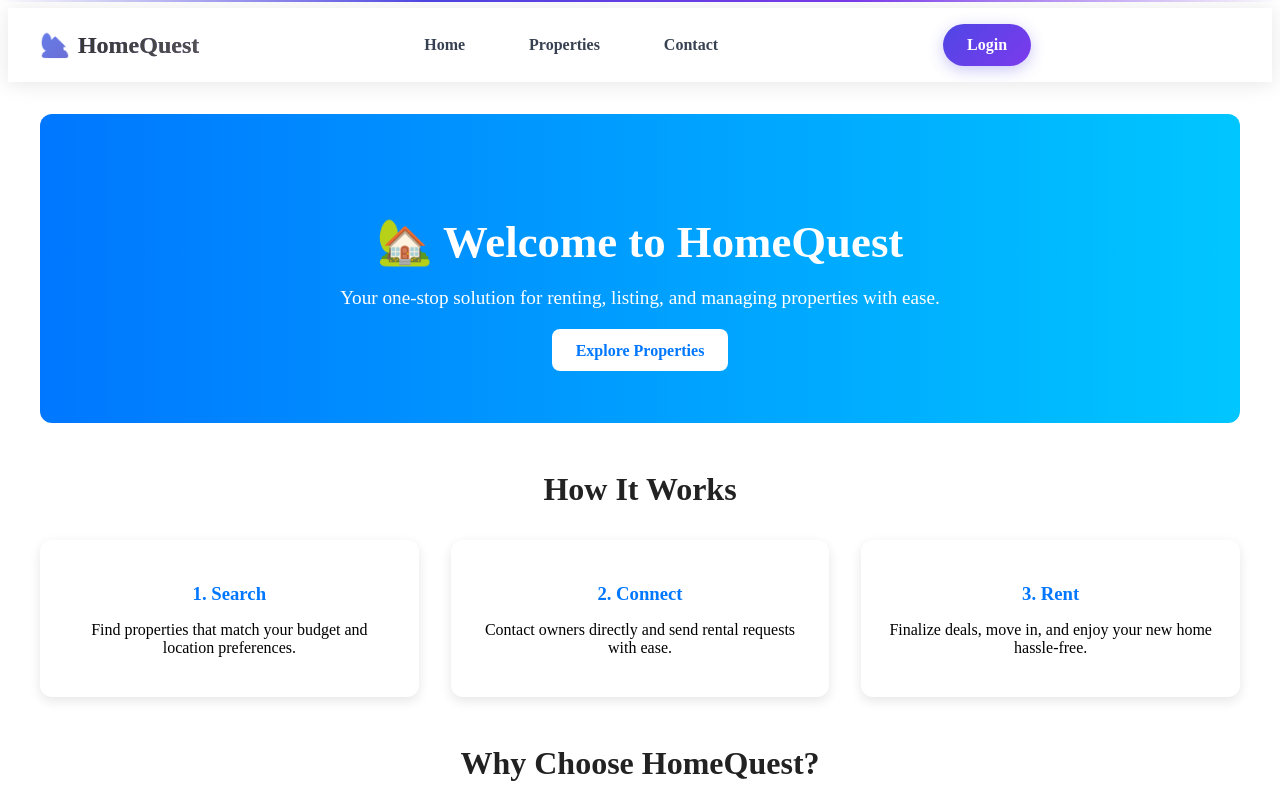
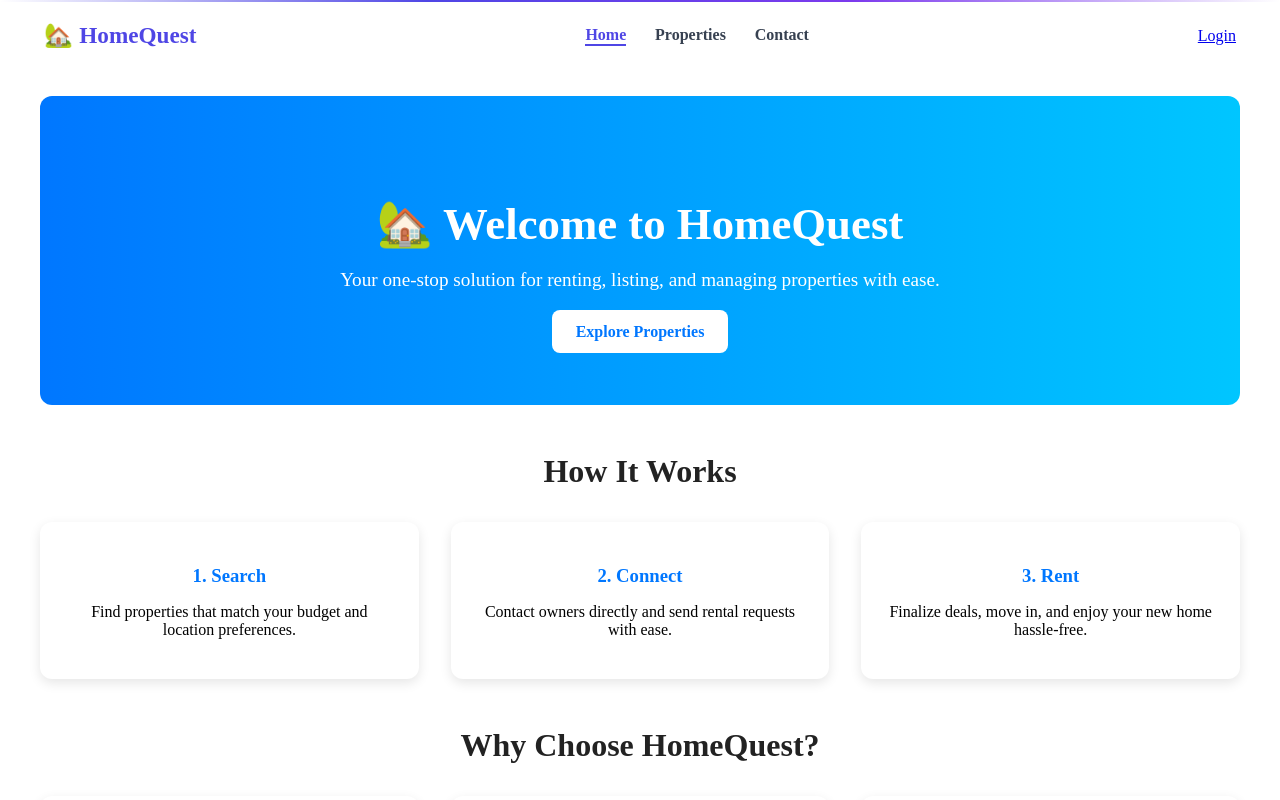
Before and after one commit to Gaurav-singh9719/HomeQuest-Frontend, a React (Create React App) app: page / in a window 1280 px wide. Shown: the top 800 px of the page. Built offline with nearby package versions, Linux system fonts and the light colour scheme.

Commit message:
Update Header.css

```diff
--- a/src/components/Header/Header.css
+++ b/src/components/Header/Header.css
@@ -1,243 +1,131 @@
-/* src/components/Header/Header.css */
+/* RESET */
 * {
   box-sizing: border-box;
+  -webkit-tap-highlight-color: transparent;
 }
 
+/* HEADER BASE */
 .header {
-  background: rgba(255, 255, 255, 0.95);
-  backdrop-filter: blur(20px);
-  box-shadow: 0 2px 20px rgba(0, 0, 0, 0.1);
+  background: white;
   position: sticky;
   top: 0;
   z-index: 1000;
   transition: all 0.3s ease;
-  width: 100%;
-  overflow: hidden;
 }
-
 .header.scrolled {
-  box-shadow: 0 10px 40px rgba(0, 0, 0, 0.15);
-  background: rgba(255, 255, 255, 0.98);
+  box-shadow: 0 6px 25px rgba(0, 0, 0, 0.08);
 }
 
 .header-container {
-  max-width: 1400px;
-  margin: 0 auto;
-  padding: 1rem 2rem;
+  max-width: 1240px;
+  margin: auto;
+  padding: 0.9rem 1.5rem;
   display: flex;
   justify-content: space-between;
   align-items: center;
-  width: 100%;
-  position: relative;
 }
 
+/* LOGO */
 .logo {
-  font-size: 1.5rem;
+  font-size: 1.45rem;
   font-weight: 800;
   text-decoration: none;
   display: flex;
   align-items: center;
-  gap: 0.5rem;
-  background: linear-gradient(135deg, #667eea 0%, #764ba2 100%);
-  -webkit-background-clip: text;
-  -webkit-text-fill-color: transparent;
-  background-clip: text;
-}
-
-.logo span {
-  background: linear-gradient(135deg, #333 0%, #555 100%);
-  -webkit-background-clip: text;
-  -webkit-text-fill-color: transparent;
-  background-clip: text;
+  gap: 0.4rem;
+  color: #4f46e5;
 }
 
 /* DESKTOP NAV */
 .nav-desktop {
   display: flex;
-  align-items: center;
-  gap: 2rem;
+  gap: 1.8rem;
+}
+.nav-desktop a {
+  text-decoration: none;
+  font-weight: 600;
+  color: #374151;
+}
+.nav-desktop a.active {
+  color: #4f46e5;
+  border-bottom: 2px solid #4f46e5;
 }
 
-.nav-desktop a {
-  text-decoration: none;
-  color: #374151;
-  font-weight: 600;
-  padding: 0.5rem 1rem;
-  border-radius: 12px;
-  transition: all 0.3s ease;
-  font-size: 1rem;
-  white-space: nowrap;
-}
-
-.nav-desktop a:hover {
-  color: #4f46e5;
-  background: rgba(79, 70, 229, 0.1);
-}
-
-/* DESKTOP AUTH BUTTONS */
+/* AUTH BUTTON */
 .auth-buttons-desktop {
   display: flex;
-  align-items: center;
   gap: 1rem;
 }
 
-.login-btn {
-  background: linear-gradient(135deg, #4f46e5, #7c3aed);
-  color: white;
-  padding: 0.75rem 1.5rem;
-  border-radius: 50px;
-  font-weight: 700;
-  text-decoration: none;
-  box-shadow: 0 4px 15px rgba(79, 70, 229, 0.3);
-  transition: all 0.3s ease;
-}
-
-.login-btn:hover {
-  box-shadow: 0 8px 25px rgba(79, 70, 229, 0.4);
-  transform: translateY(-2px);
-}
-
-.logout-btn {
-  background: linear-gradient(135deg, #ef4444, #dc2626);
-  color: white;
-  border: none;
-  padding: 0.75rem 1.5rem;
-  border-radius: 50px;
-  font-weight: 700;
-  cursor: pointer;
-  transition: all 0.3s ease;
-}
-
-.logout-btn:hover {
-  box-shadow: 0 8px 25px rgba(239, 68, 68, 0.4);
-  transform: translateY(-2px);
-}
-
-/* MOBILE HAMBURGER BUTTON */
+/* MOBILE MENU BTN */
 .mobile-menu-btn {
   display: none;
   flex-direction: column;
+  gap: 5px;
+  border: none;
   background: none;
-  border: none;
-  cursor: pointer;
-  padding: 0.5rem;
-  gap: 4px;
-  z-index: 1001;
+}
+.hamburger-line {
+  width: 26px;
+  height: 3px;
+  background: #333;
+  transition: 0.3s;
+}
+.hamburger-line.open:nth-child(1) { transform: rotate(45deg) translate(6px, 6px); }
+.hamburger-line.open:nth-child(2) { opacity: 0; }
+.hamburger-line.open:nth-child(3) { transform: rotate(-45deg) translate(6px, -6px); }
+
+/* MOBILE OVERLAY */
+.backdrop {
+  position: fixed;
+  top: 0; left: 0;
+  width: 100vw; height: 100vh;
+  background: rgba(0,0,0,0.25);
+  opacity: 0;
+  visibility: hidden;
+  transition: 0.3s;
+  z-index: 999;
+}
+.backdrop.show {
+  opacity: 1;
+  visibility: visible;
 }
 
-.hamburger-line {
-  width: 25px;
-  height: 3px;
-  background: #374151;
-  border-radius: 3px;
-  transition: all 0.3s ease;
-  transform-origin: center;
-}
-
-.hamburger-line.open:nth-child(1) {
-  transform: rotate(45deg) translate(6px, 6px);
-}
-
-.hamburger-line.open:nth-child(2) {
-  opacity: 0;
-}
-
-.hamburger-line.open:nth-child(3) {
-  transform: rotate(-45deg) translate(6px, -5px);
-}
-
-/* MOBILE DROPDOWN MENU */
+/* MOBILE MENU */
 .nav-mobile {
   position: fixed;
+  right: -100%;
   top: 0;
-  right: -100%;
-  width: 280px;
+  width: 260px;
   height: 100vh;
-  background: rgba(255, 255, 255, 0.98);
-  backdrop-filter: blur(20px);
+  background: white;
+  display: flex;
   flex-direction: column;
-  padding: 5rem 2rem 2rem;
+  padding: 5rem 1.8rem;
   gap: 1rem;
-  transition: right 0.3s ease;
-  box-shadow: -10px 0 30px rgba(0, 0, 0, 0.1);
+  transition: 0.3s ease;
   z-index: 1000;
 }
-
 .nav-mobile.open {
   right: 0;
 }
-
-.nav-item {
-  padding: 1rem 1.5rem;
-  border-radius: 16px;
+.nav-mobile a,
+.logout-mobile {
+  font-size: 1.15rem;
+  color: #333;
+  font-weight: 600;
   text-decoration: none;
-  color: #374151;
-  font-weight: 600;
-  font-size: 1.1rem;
-  transition: all 0.3s ease;
-  display: block;
-  border: 1px solid transparent;
+}
+.nav-mobile a.active {
+  color: #4f46e5;
 }
 
-.nav-item:hover {
-  background: rgba(79, 70, 229, 0.1);
-  color: #4f46e5;
-  border-color: rgba(79, 70, 229, 0.2);
-  transform: translateX(8px);
-}
-
-.login-mobile {
-  background: linear-gradient(135deg, #4f46e5, #7c3aed) !important;
-  color: white !important;
-  text-align: center;
-  font-weight: 700 !important;
-  border: none !important;
-}
-
-.logout-mobile {
-  background: linear-gradient(135deg, #ef4444, #dc2626) !important;
-  color: white !important;
-  border: none !important;
-  font-weight: 700 !important;
-  cursor: pointer;
-}
-
-/* RESPONSIVE BREAKPOINTS */
-@media (max-width: 1200px) {
-  .nav-desktop { gap: 1.5rem; }
-  .nav-desktop a { font-size: 0.95rem; padding: 0.4rem 0.8rem; }
-}
-
-@media (max-width: 768px) {
-  .nav-desktop,
-  .auth-buttons-desktop {
+/* RESPONSIVE */
+@media (max-width: 900px) {
+  .nav-desktop, .auth-buttons-desktop {
     display: none;
   }
-
   .mobile-menu-btn {
     display: flex;
   }
-
-  .header-container {
-    padding: 1rem;
-  }
-
-  .logo {
-    font-size: 1.3rem;
-  }
 }
-
-@media (max-width: 480px) {
-  .header-container {
-    padding: 0.875rem 1rem;
-  }
-
-  .logo {
-    font-size: 1.2rem;
-  }
-
-  .nav-mobile {
-    width: 100%;
-    padding: 4rem 1.5rem 2rem;
-  }
-}
```
